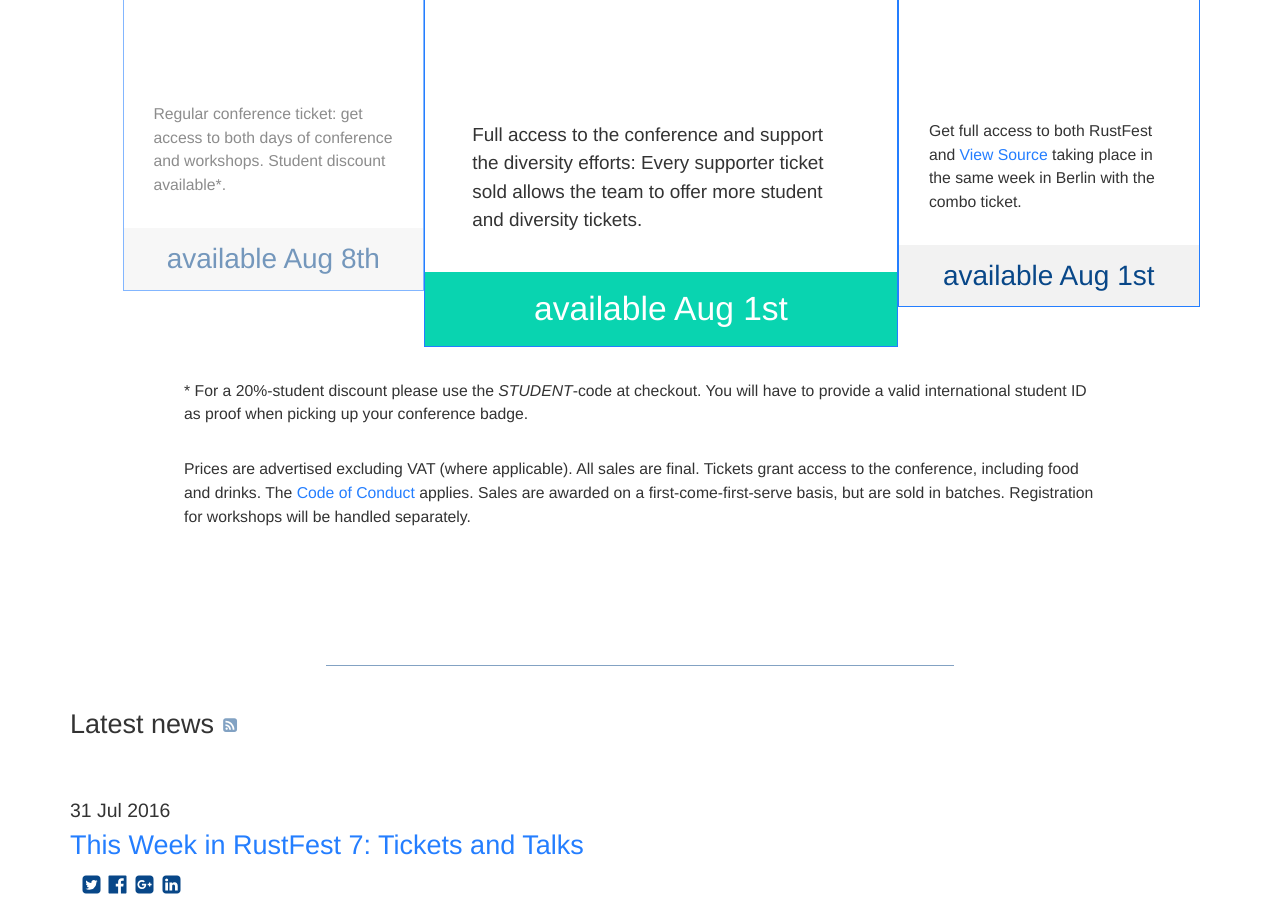
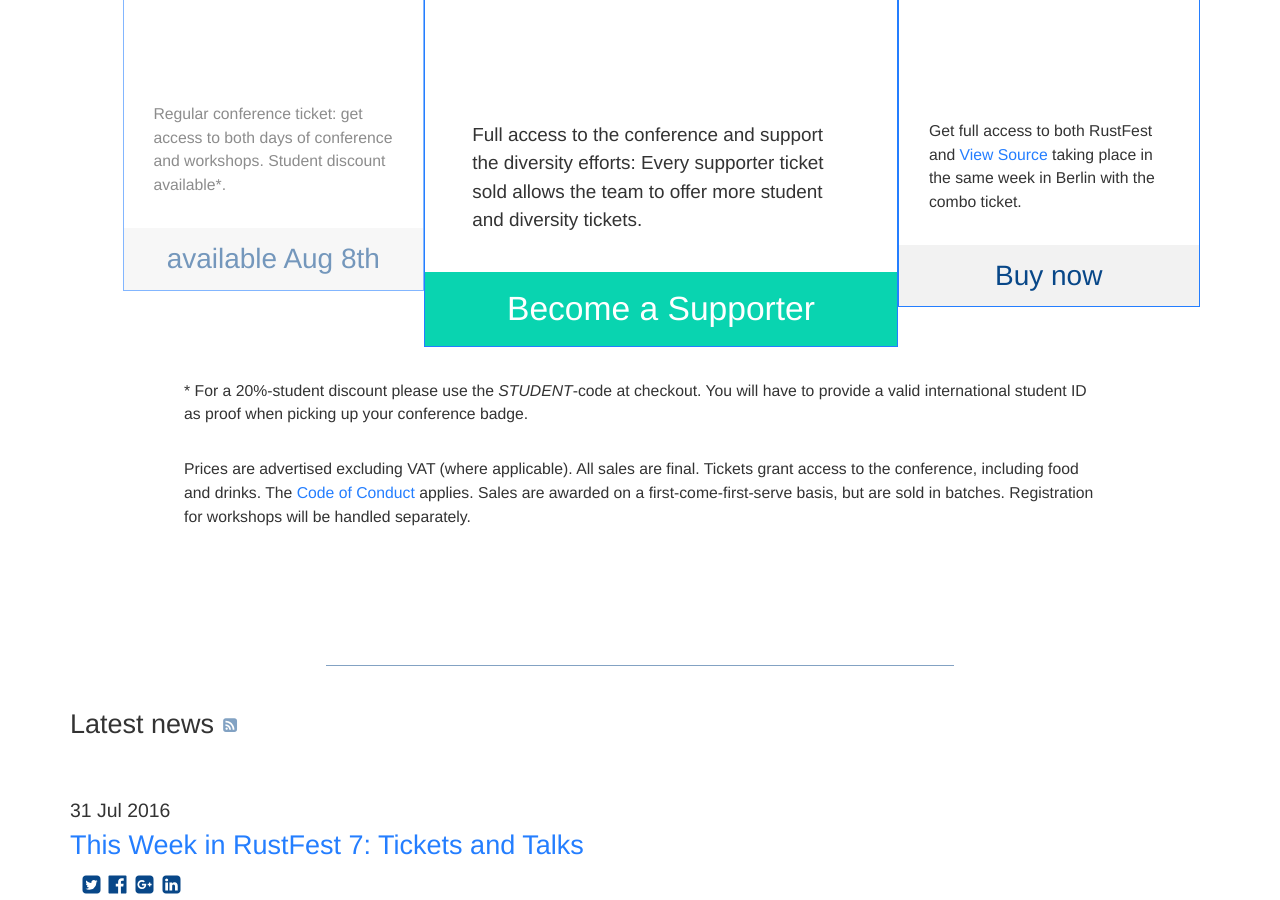
Before and after one commit to RustFestEU/blog.rustfest.eu, a Jekyll site: the page built from index.html, in a window 1280 px wide and 900 px high, scrolled down 2755 px. Built offline with Jekyll 4.4.1, drawn with Linux system fonts in a browser that asks for light colours.

Commit message:
invite to buy

```diff
--- a/index.html
+++ b/index.html
@@ -144,7 +144,7 @@
           Full access to the conference and support the diversity efforts: Every supporter ticket sold allows the team to offer more student and diversity tickets.
         </p>
         <a href="https://ti.to/mdn/rustfest-2016/">
-          <h4>available Aug 1st</h4>
+          <h4>Become a Supporter</h4>
         </a>
       </li>
       <li>
@@ -155,7 +155,7 @@
           Get full access to both RustFest and <a href="https://viewsourceconf.org/berlin-2016/">View Source</a> taking place in the same week in Berlin with the combo ticket.
         </p>
         <a href="https://ti.to/mdn/rustfest-2016/">
-          <h4>available Aug 1st</h4>
+          <h4>Buy now</h4>
         </a>
       </li>
 
```
